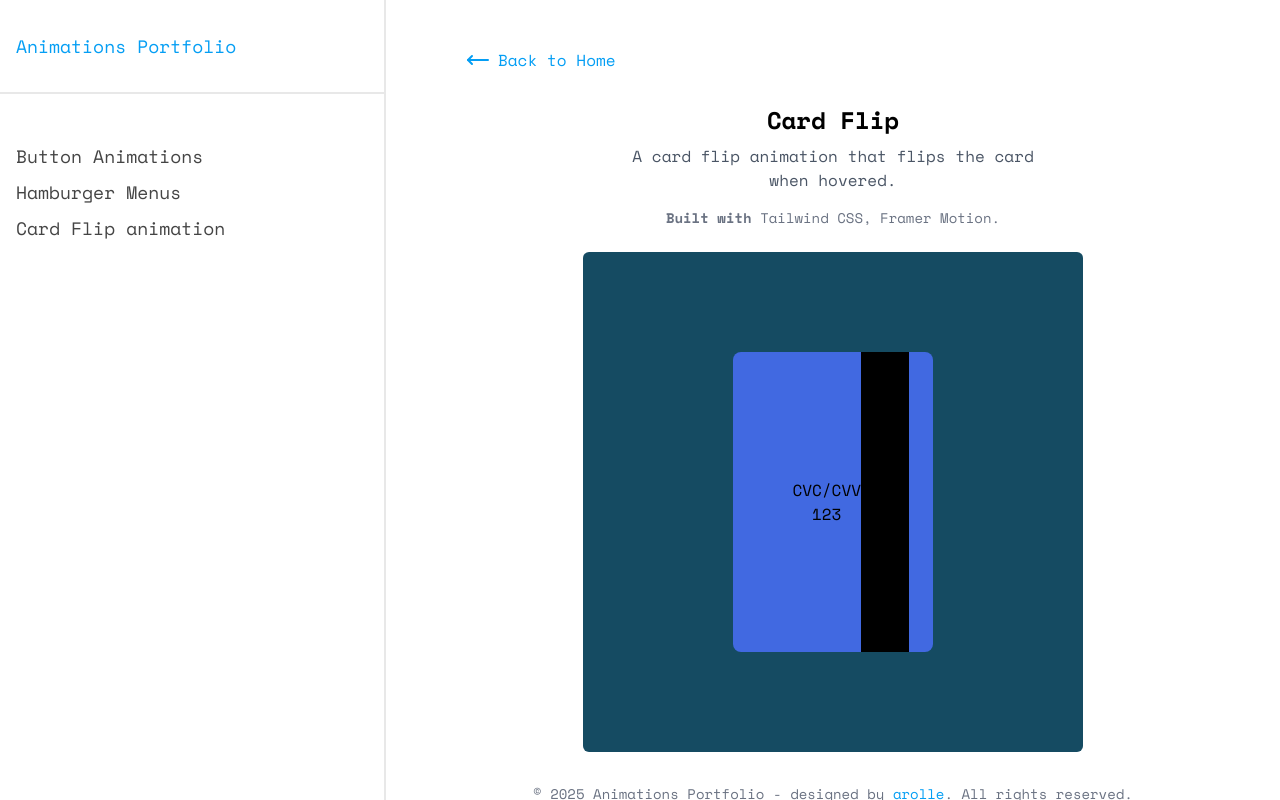
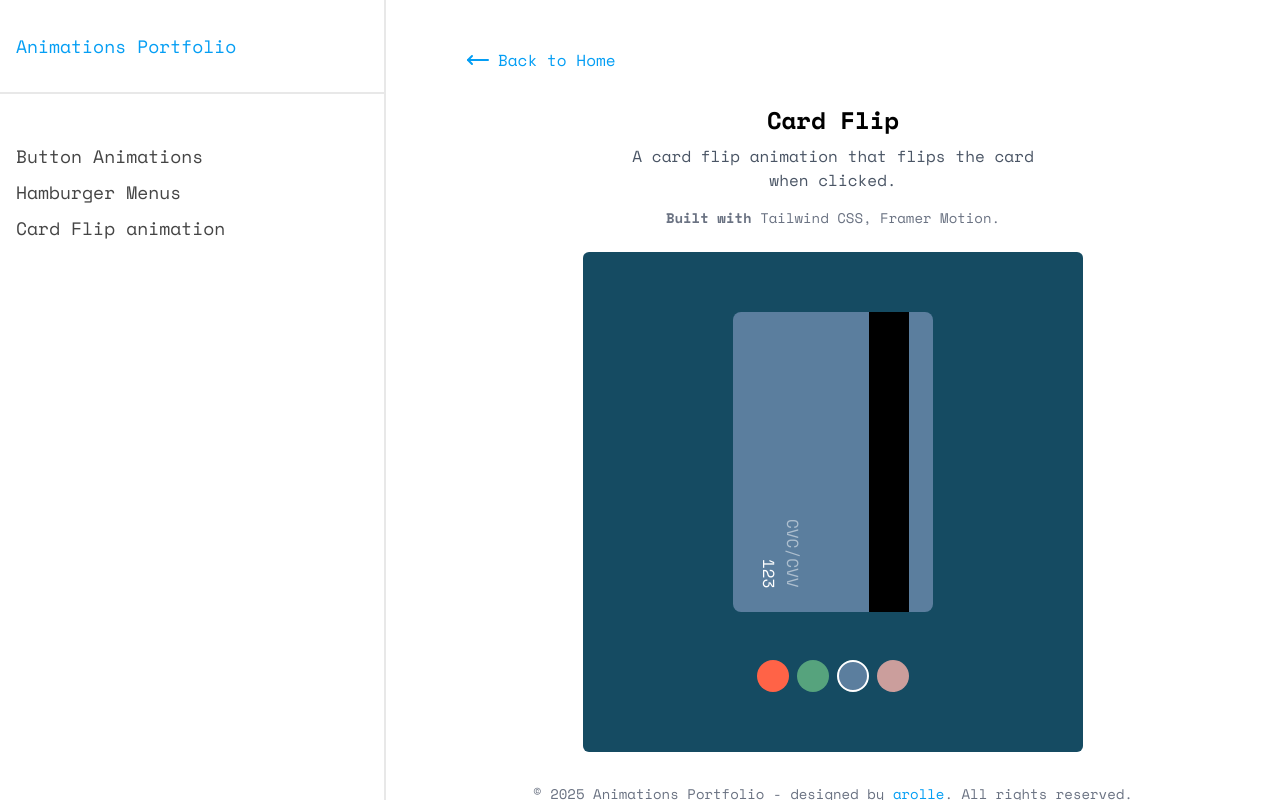
Before and after one commit to arolle11/animations-portfolio, a React (Vite) app: page /animation/CardFlip in a window 1280 px wide. Built offline with nearby package versions, Linux system fonts and the light colour scheme; a web font is replaced by a local one.

Commit message:
card flip animation

```diff
--- a/src/components/animations/CardFlip.tsx
+++ b/src/components/animations/CardFlip.tsx
@@ -2,30 +2,91 @@ import { motion } from "framer-motion";
 import { useState } from "react";
 const CardFlip = () => {
   const [isFlipped, setIsFlipped] = useState(false);
+  const [cardColor, setCardColor] = useState("#5b7e9e");
+  const [selectedColor, setSelectedColor] = useState("#5b7e9e");
+  const colors = [
+    { name: "tomato", value: "#ff6347" },
+    { name: "green", value: "#56a37d" },
+    { name: "blue", value: "#5b7e9e" },
+    { name: "pink", value: "#cb9e9c" },
+  ];
+  const handleColorChange = (colorValue: string) => {
+    setCardColor(colorValue);
+    setSelectedColor(colorValue);
+  };
   return (
-    <div className="flex justify-center items-center md:min-w-[500px] min-w-[300px] min-h-[500px] bg-[#154b62] gap-8 p-8 rounded-md">
-      <div className="w-[200px] h-[300px] perspective-1000 rounded-md">
+    <div className="flex flex-col justify-center items-center md:min-w-[500px] min-w-[300px] min-h-[500px] bg-[#154b62] gap-8 p-8 rounded-md">
+      <div className="w-[200px] h-[300px] perspective-1000 rounded-lg">
         <motion.div
           className="w-full h-full relative preserve-3d"
           animate={{ rotateY: isFlipped ? 180 : 0 }}
           transition={{ duration: 0.6 }}
           onClick={() => setIsFlipped(!isFlipped)}
         >
-          <div className="absolute w-full h-full backface-hidden flex justify-end bg-royal-blue rounded-lg overflow-hidden">
-            <div className="flex flex-col items-center justify-center vertical-rl">
-              <p>CVC/CVV</p>
-              <p>123</p>
+          <div
+            className="absolute w-full h-full backface-hidden flex justify-end rounded-lg overflow-hidden"
+            style={{ backgroundColor: cardColor }}
+          >
+            <div className="flex flex-col flex-1 vertical-rl items-end justify-end p-6">
+              <p className="text-white/50">CVC/CVV</p>
+              <p className="text-white">123</p>
             </div>
-            <div className="h-full w-6 bg-black p-6 mr-6"></div>
+            <div className="h-full w-6 bg-black p-5 mr-6"></div>
           </div>
 
-          <div className="absolute w-full h-full backface-hidden flex flex-col items-center justify-center rounded-lg rotate-y-180 p-4 bg-white">
-            <h3>Arolle Fona</h3>
-            <p>Frontend Developer</p>
-            <p>follow me on: </p>
-            <div className="flex gap-2"></div>
+          <div
+            className="absolute w-full h-full backface-hidden flex flex-col rounded-lg rotate-y-180 p-6 text-white"
+            style={{ backgroundColor: cardColor }}
+          >
+            <div className="vertical-rl-2 h-full flex flex-col justify-between">
+              <p className="flex justify-between h-full">
+                <span className="text-xl font-bold">Visa</span>
+                <span className="border border-white px-[2px] text-xs rounded-sm flex items-center">
+                  <svg
+                    xmlns="http://www.w3.org/2000/svg"
+                    viewBox="0 0 24 24"
+                    width="12"
+                    height="12"
+                    className="rotate-90"
+                    fill="white"
+                  >
+                    <path d="M18.71 19.5c-.83 1.24-1.71 2.45-3.05 2.47-1.34.03-1.77-.79-3.29-.79-1.53 0-2 .77-3.27.82-1.31.05-2.3-1.32-3.14-2.53C4.25 17 2.94 12.45 4.7 9.39c.87-1.52 2.43-2.48 4.12-2.51 1.28-.02 2.5.87 3.29.87.78 0 2.26-1.07 3.81-.91.65.03 2.47.26 3.64 1.98-.09.06-2.17 1.28-2.15 3.81.03 3.02 2.65 4.03 2.68 4.04-.03.07-.42 1.44-1.38 2.83M13 3.5c.73-.83 1.94-1.46 2.94-1.5.13 1.17-.34 2.35-1.04 3.19-.69.85-1.83 1.51-2.95 1.42-.15-1.15.41-2.35 1.05-3.11z" />
+                  </svg>
+                  Pay
+                </span>
+              </p>
+              <p className="flex justify-between h-full font-bold">
+                <span>1234</span>
+                <span>5678</span>
+                <span>9012</span>
+                <span>3456</span>
+              </p>
+              <div className="flex justify-between h-full">
+                <p className="flex flex-col">
+                  <span className="text-white/50">Card Holder</span>
+                  <span className="font-bold">Mr Card Holder</span>
+                </p>
+                <p className="flex flex-col">
+                  <span className="text-white/50">Expires</span>
+                  <span className="text-end font-bold">00/00</span>
+                </p>
+              </div>
+            </div>
           </div>
         </motion.div>
+      </div>
+      <div className="flex gap-2 mt-4">
+        {colors.map((color) => (
+          <button
+            key={color.name}
+            className={`rounded-full w-8 h-8 hover:border-2 hover:border-white transition-all ${
+              selectedColor === color.value ? "border-2 border-white" : ""
+            }`}
+            style={{ backgroundColor: color.value }}
+            onClick={() => handleColorChange(color.value)}
+            aria-label={`Change to ${color.name} color`}
+          />
+        ))}
       </div>
     </div>
   );
--- a/src/index.css
+++ b/src/index.css
@@ -23,13 +23,16 @@ body {
 }
 
 .rotate-y-180 {
-  transform: rotateY(180deg);
-}
-
-.bg-royal-blue {
-  background-color: royalblue;
+  transform: rotateY(-180deg);
 }
 
 .bg-tomato {
   background-color: tomato;
 }
+.vertical-rl {
+  writing-mode: vertical-rl;
+}
+.vertical-rl-2 {
+  writing-mode: vertical-rl;
+  transform: rotate(180deg);
+}
--- a/src/pages/AnimationPage.tsx
+++ b/src/pages/AnimationPage.tsx
@@ -37,7 +37,7 @@ const AnimationPage = () => {
     CardFlip: {
       component: <CardFlip />,
       title: "Card Flip",
-      description: "A card flip animation that flips the card when hovered.",
+      description: "A card flip animation that flips the card when clicked.",
       tech: "Tailwind CSS, Framer Motion",
     },
   };
--- a/vite.config.ts
+++ b/vite.config.ts
@@ -1,8 +1,11 @@
+import tailwindcss from "@tailwindcss/vite";
+import react from "@vitejs/plugin-react";
 import { defineConfig } from "vite";
-import react from "@vitejs/plugin-react";
-import tailwindcss from "@tailwindcss/vite";
 
 // https://vite.dev/config/
 export default defineConfig({
   plugins: [react(), tailwindcss()],
+  build: {
+    chunkSizeWarningLimit: 1000,
+  },
 });
```
Also changed, not shown: 1 other file (tests, documents, lock files or other folders).
